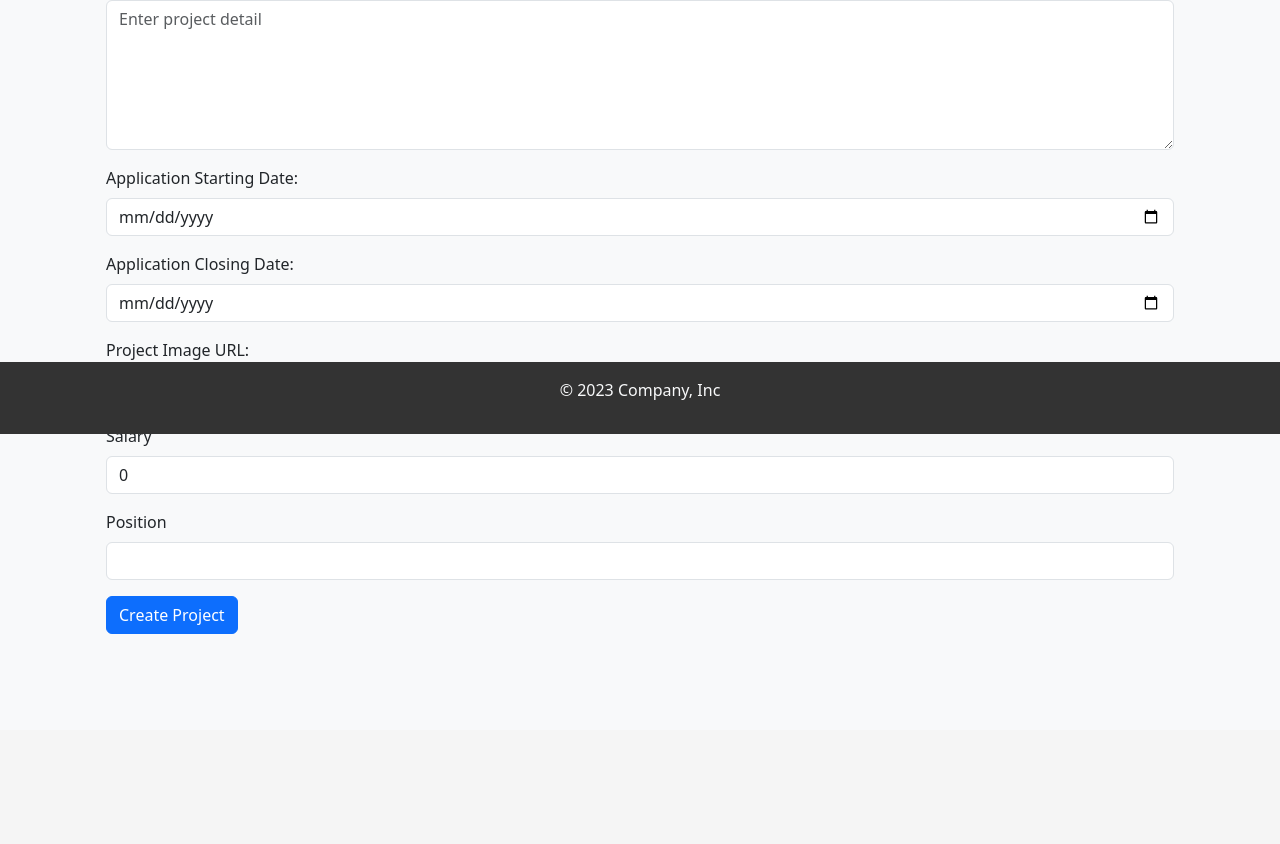
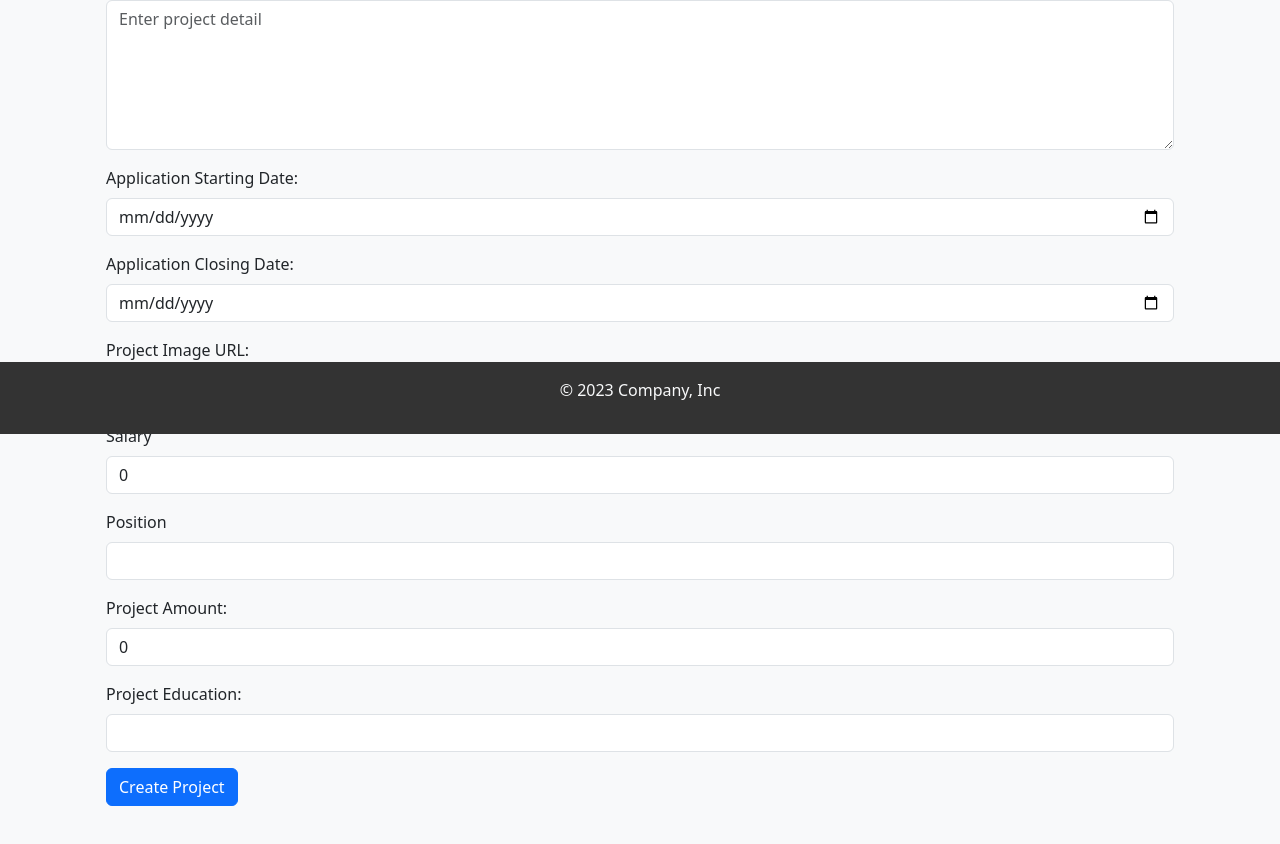
Before and after one commit to Saharat-GH/Register_App-master, a React (Vite) app: page /hr/createproject in a window 1280 px wide. Shown: the part 366-1210 px from the top of the page. Before the commit the page ends 1096 px from the top, so only its background shows below. Built offline with nearby package versions, Linux system fonts and the light colour scheme.

Commit message:
add amount and education to HRCreateProject.js

```diff
--- a/src/routes/HRCreateProject.jsx
+++ b/src/routes/HRCreateProject.jsx
@@ -10,6 +10,8 @@ function HRCreateProject() {
   const [closingDate, setClosingDate] = useState('');
   const [projectSalary, setProjectSalary] = useState(0.00);
   const [projectPosition, setProjectPosition] = useState('');
+  const [projectAmount, setProjectAmount] = useState(0);
+  const [projectEducation, setProjectEducation] = useState('');
   const [projectImage, setProjectImage] = useState('');
 
   // const [HREmails, setHREmails] = useState(['']);
@@ -125,6 +127,43 @@ function HRCreateProject() {
                 onChange={(e) => setProjectPosition(e.target.value)}
                 />
             </div>
+
+            <div className="mb-3">
+              <label htmlFor="projectAmount" className="form-label">Project Amount:</label>
+              <input
+                type="number"
+                id="projectAmount"
+                className="form-control"
+                value={projectAmount}
+                onChange={(e) => setProjectAmount(e.target.value)}
+              />
+            </div>
+
+            <div className="mb-3">
+              <label htmlFor="projectEducation" className="form-label">Project Education:</label>
+              <input
+                type="text"
+                id="projectEducation"
+                className="form-control"
+                value={projectEducation}
+                onChange={(e) => setProjectEducation(e.target.value)}
+              />
+            </div>
+
+            {/* Submit Button */}
+            <button type="submit" className="btn btn-primary">Create Project</button>
+          </form>
+        </div>
+      </div>
+      <br />
+      <br />
+      <br />
+    </div>
+  );
+}
+
+export default HRCreateProject;
+
 {/* HR Email List
 <div className="mb-3">
 <label htmlFor="HREmailList" className="form-label">HR permissions email list:</label>
@@ -144,20 +183,6 @@ function HRCreateProject() {
         <button type="button" className="btn btn-secondary" onClick={addHREmailInput}>Add Email</button>
       </div> */}
 
-            {/* Submit Button */}
-            <button type="submit" className="btn btn-primary">Create Project</button>
-          </form>
-        </div>
-      </div>
-      <br />
-      <br />
-      <br />
-    </div>
-  );
-}
-
-export default HRCreateProject;
-
 // const handleHREmailChange = (index, value) => {
   //   const newEmails = [...HREmails];
   //   newEmails[index] = value;
```
Lines whose indentation alone changed are shown as unchanged.
